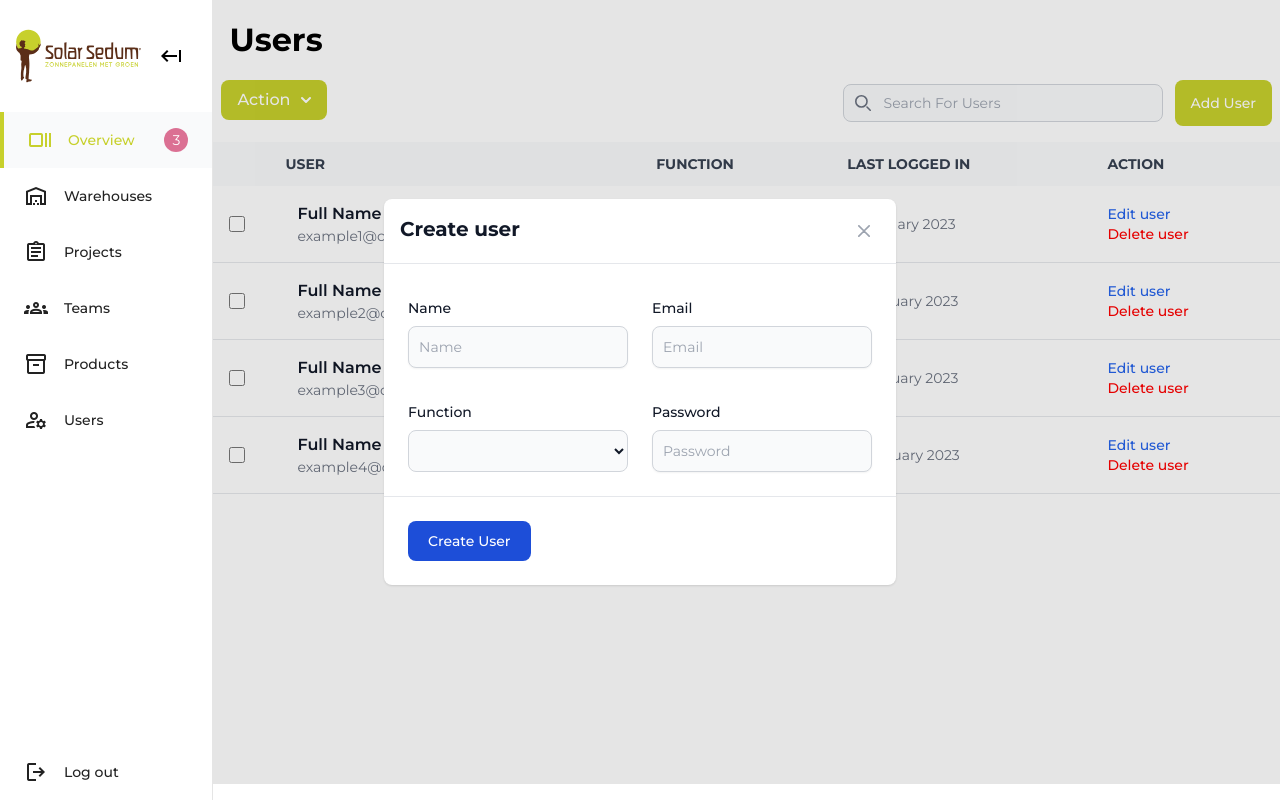
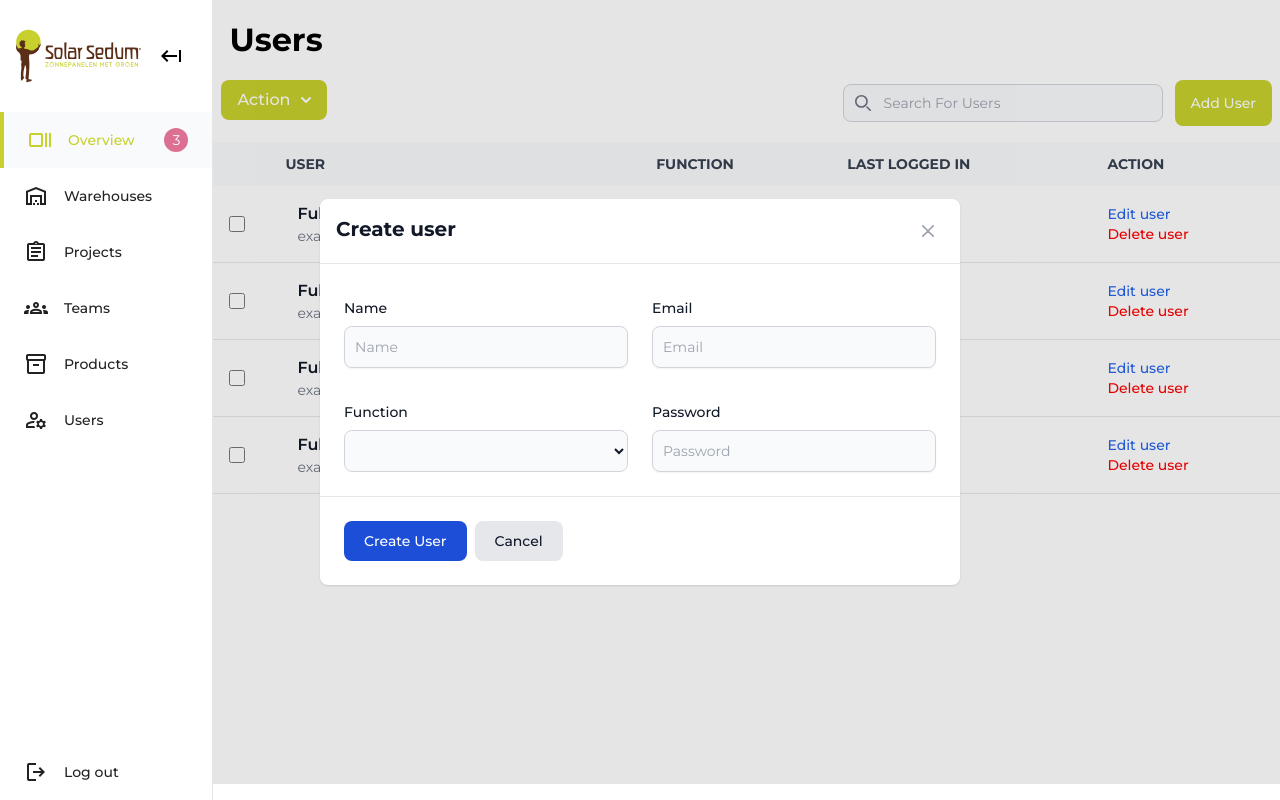
Before and after one commit to ryan-jayTakkenberg/Ewa, a Vue app in the folder frontend/: page /users/create in a window 1280 px wide. Built offline with nearby package versions, Linux system fonts and the light colour scheme.

Commit message:
-Fixes modals UsersOverview

```diff
--- a/frontend/src/components/user/CreateUserModal.vue
+++ b/frontend/src/components/user/CreateUserModal.vue
@@ -3,7 +3,7 @@
   <div class="create-user-modal" tabindex="0">
     <div class="create-user-modal-container">
       <!-- Modal content -->
-      <form @submit.prevent="saveUser" class="create-user-form shadow ">
+      <form @submit.prevent="createUser" class="create-user-form shadow ">
 
         <!-- Modal header -->
         <div class="create-user-modal-header">
@@ -62,7 +62,8 @@
 
         <!-- Modal footer -->
         <div class="flex items-center p-6 space-x-2 border-t border-gray-200 rounded-b">
-          <button type="submit" @click="saveUser" class="submit-button">Create User</button>
+          <button type="submit" class="submit-button">Create User</button>
+          <button @click="onClose" class="cancel-button">Cancel</button>
         </div>
       </form>
     </div>
@@ -74,14 +75,17 @@ import User from "@/models/user";
 
 export default {
   name: "CreateUserModal",
+  idAutoIncrement: 12,
+
   data() {
     return {
       UserRoleOptions: User.UserRole,
       user: {
+        id: '',
         name: '',
         email: '',
         userRole: '',
-        password: ''
+        password: '',
       }
     }
   },
@@ -90,16 +94,12 @@ export default {
       type: Function,
       required: true,
     },
-    addUser: {
-      type: Function,
-      required: true,
-    },
   },
   methods: {
     createUser() {
       //  TODO Fix hardcoded user iD
       const newUser = {
-        id: 12,
+        id: this.idAutoIncrement++,
         name: this.user.name,
         email: this.user.email,
         userRole: this.user.userRole,
@@ -237,9 +237,25 @@ export default {
   border-radius: 0.5rem;
 }
 
+.cancel-button {
+  color: rgb(17 24 39);
+  background-color: rgb(229 231 235);
+  font-weight: 500;
+  border-radius: 0.5rem;
+  font-size: 0.875rem;
+  line-height: 1.25rem;
+  padding: 0.625rem 1.25rem;
+  text-align: center;
+}
+
+.cancel-button:hover {
+  background-color: rgb(206 212 218);
+}
+
+
 @media (min-width: 768px) {
   .create-user-modal-container {
-    width: 50%;
+    width: 60%;
     padding: 4rem;
     margin-left: 0;
   }
--- a/frontend/src/components/user/DeleteUserModal.vue
+++ b/frontend/src/components/user/DeleteUserModal.vue
@@ -64,6 +64,7 @@ export default {
   overflow-y: auto;
   height: calc(100% - 1rem);
   max-height: 100%;
+  background-color: rgba(0, 0, 0, 0.1);
 }
 
 .delete-user-modal-container {
--- a/frontend/src/components/user/EditUserModal.vue
+++ b/frontend/src/components/user/EditUserModal.vue
@@ -129,6 +129,7 @@ export default {
         <!-- Modal footer -->
         <div class="flex items-center p-6 space-x-2 border-t border-gray-200 rounded-b">
           <button type="submit" class="submit-button">Save Changes</button>
+          <button @click="onClose" class="cancel-button">Cancel</button>
         </div>
       </form>
     </div>
@@ -258,6 +259,21 @@ export default {
   max-height: 100%;
 }
 
+.cancel-button {
+  color: rgb(17 24 39);
+  background-color: rgb(229 231 235);
+  font-weight: 500;
+  border-radius: 0.5rem;
+  font-size: 0.875rem;
+  line-height: 1.25rem;
+  padding: 0.625rem 1.25rem;
+  text-align: center;
+}
+
+.cancel-button:hover {
+  background-color: rgb(206 212 218);
+}
+
 @media (min-width: 768px) {
   .edit-user-modal-container {
     width: 50%;
--- a/frontend/src/components/user/UsersOverview.vue
+++ b/frontend/src/components/user/UsersOverview.vue
@@ -152,13 +152,12 @@ export default {
   <CreateUserModal
       v-if="$route.path.includes('create')"
       :on-close="closeModal"
-      :add-user="addUser"
+      @create-user="addUser"
   />
   <EditUserModal
       v-if="$route.path.includes('edit')"
       :user="selectedUser"
       :on-close="closeModal"
-
   />
   <DeleteUserModal
       v-if="$route.path.includes('delete')"
```
